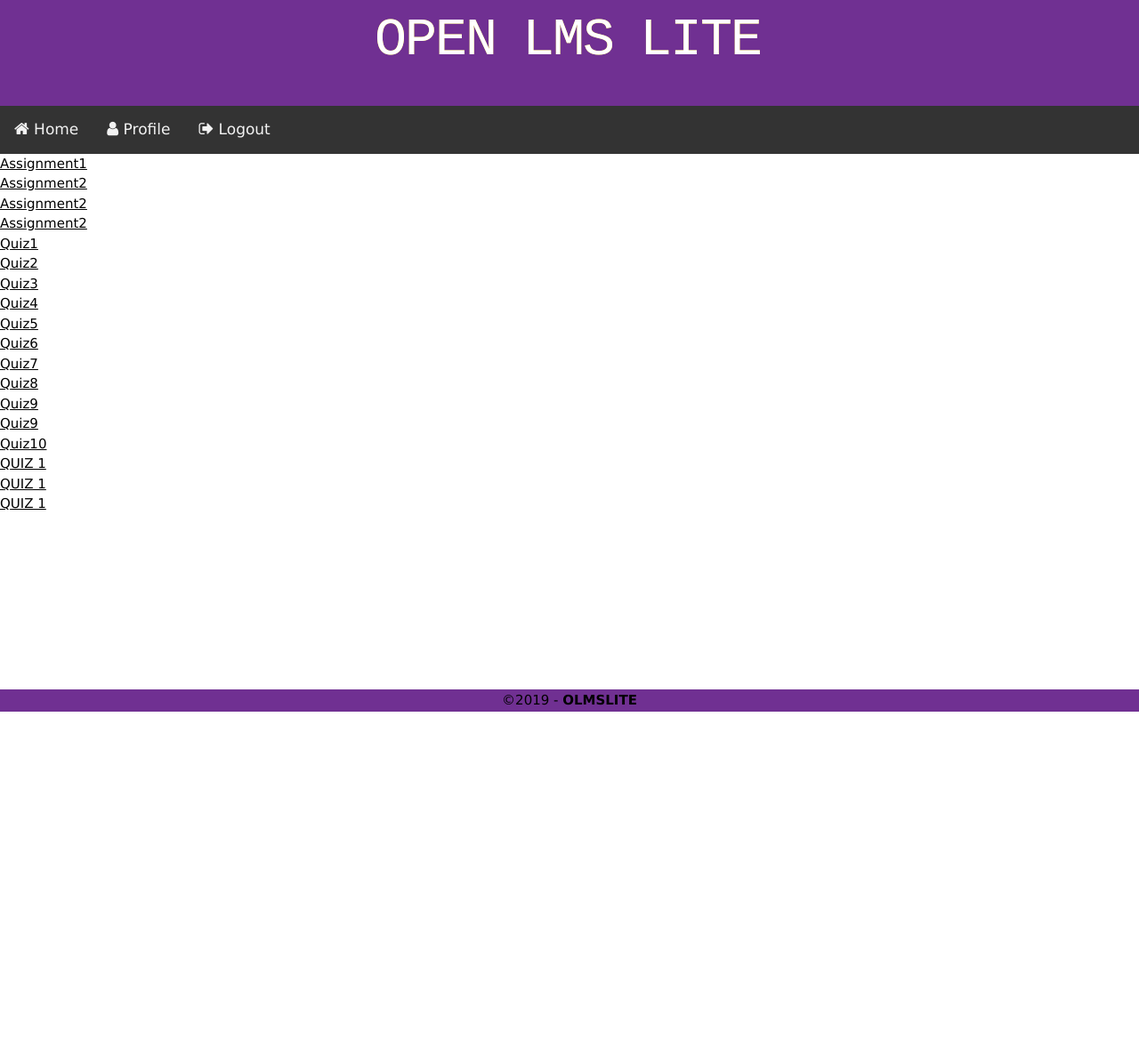
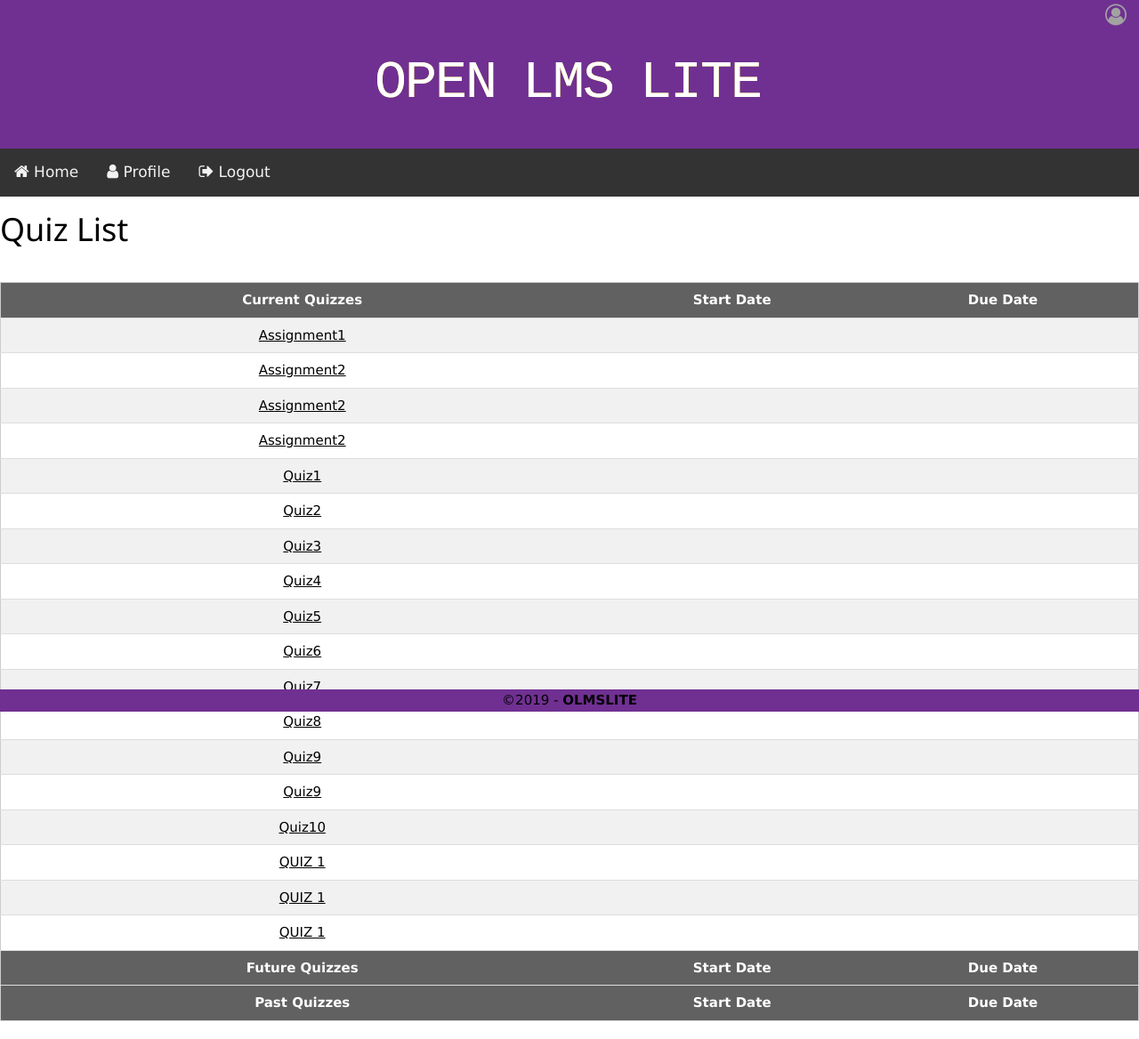
Before and after one commit to GSU-CS-Software-Engineering/2019-LMSLite, a Django app: page /courses/1/quizes/ in a window 1280 px wide. Shown: the whole page at 89% size. Before the commit the page ends 800 px from the top, so only its background shows below. Run offline with Django 3.2, Linux system fonts and the light colour scheme; the first user in the database is signed in; data comes from the database, SQL or seed files in the repository.

Commit message:
student side styling

```diff
--- a/static/css/main.css
+++ b/static/css/main.css
@@ -438,9 +438,21 @@ select[id*=type] {
     padding: 5px;
 }
 
-p#hellomessage img {
+p#hellomessage img, p#hellomessage i {
     width: 40px;
     height: 40px;
     border-radius: 50%;
     margin: 4px;
 }
+
+.cQuizList {
+    width: 33vw;
+    text-align: center;
+    padding-top: 10px;
+}
+
+.cStartDate, .cDueDate {
+    width: 15vw;
+    text-align: center;
+    padding-top: 10px;
+}
--- a/templates/base.html
+++ b/templates/base.html
@@ -19,6 +19,8 @@
 
   {% if user.is_authenticated and user.profile_photo.url %}
       <p id="hellomessage"><a href="{% url 'profile' %}"><img src="{{ user.profile_photo.url }}"></a>{{ user.first_name }} {{ user.last_name }}</p>
+      {% elif user.is_authenticated %}
+      <p id="hellomessage"><a href="{% url 'profile' %}"><i class="fa fa-user-circle-o" style="font-size:24px"></i></a>{{ user.first_name }} {{ user.last_name }}</p>
   {% endif %}
 
   	<a href={% url 'index' %}>
--- a/templates/course_page.html
+++ b/templates/course_page.html
@@ -12,7 +12,7 @@
     {% endblock %}
 <nav>
       <div class="topnav" id="myTopnav">
-          <a href="{% url 'index' %}"><i class="fa fa-home" style="font-size:18px"></i> Home</a>
+          <a href="{% url 'index' %}"><i class="fa fa-home" style="font-size:30px"></i> Home</a>
           <a href="{% url 'profile' %}"><i class="fa fa-user" style="font-size:18px"></i> Profile</a>
           <div class = "dropdown">
               <button class="dropbtn">Assignments
@@ -64,7 +64,7 @@
 
           <p id="quizEditExtension">
               <button id ="quizQuestionBtn" href="javascript:void();" onclick="newQuestion()">+ Add Question</button>
-              <input href="javascript:void();" id = "submitQuizUpload" type="submit" value="Submit" name="quizSubmit">
+              <input id = "submitQuizUpload" type="submit" value="Submit" name="quizSubmit">
           </p>
 
       <script type = "text/javascript" src="{% static '/js/quizExtention.js' %}"></script>
--- a/templates/quiz_list_page.html
+++ b/templates/quiz_list_page.html
@@ -1,10 +1,32 @@
 {% extends 'base.html' %}
 
 {% block content %}
-    <ul>
+    <h1>Quiz List</h1><br>
+    <table class="w3-table-all w3-centered">
+    <tbody>
+    <tr class="quiztablerow w3-dark-gray">
+        <th class="tablerowheader">Current Quizzes</th>
+        <th class="tablerowheader">Start Date</th>
+        <th class="tablerowheader">Due Date</th>
+    </tr>
     {% for Quiz in quizzes %}
-        <li><a href="{%  url 'quiz_page' cid=Quiz.course_id.id id=Quiz.id %} ">{{ Quiz.assignment_name }}</a></li>
+        <tr>
+            <td class="cQuizList"><a href="{%  url 'quiz_page' cid=Quiz.course_id.id id=Quiz.id %} ">{{ Quiz.assignment_name }}</a></td>
+            <td class="cStartDate"></td>
+            <td class="cDueDate"></td>
+        </tr>
+    {% endfor %}
+    <tr class="quiztablerow w3-dark-gray">
+        <th class="tablerowheader">Future Quizzes</th>
+        <th class="tablerowheader">Start Date</th>
+        <th class="tablerowheader">Due Date</th>
+    </tr>
 
-    {% endfor %}
-    </ul>
+    <tr class="quiztablerow w3-dark-gray">
+        <th class="tablerowheader">Past Quizzes</th>
+        <th class="tablerowheader">Start Date</th>
+        <th class="tablerowheader">Due Date</th>
+    </tr>
+    </tbody>
+    </table>
 {% endblock content %}
```
Also changed, not shown: other parts of static/css/main.css (+2 -2 lines), db.sqlite3.
